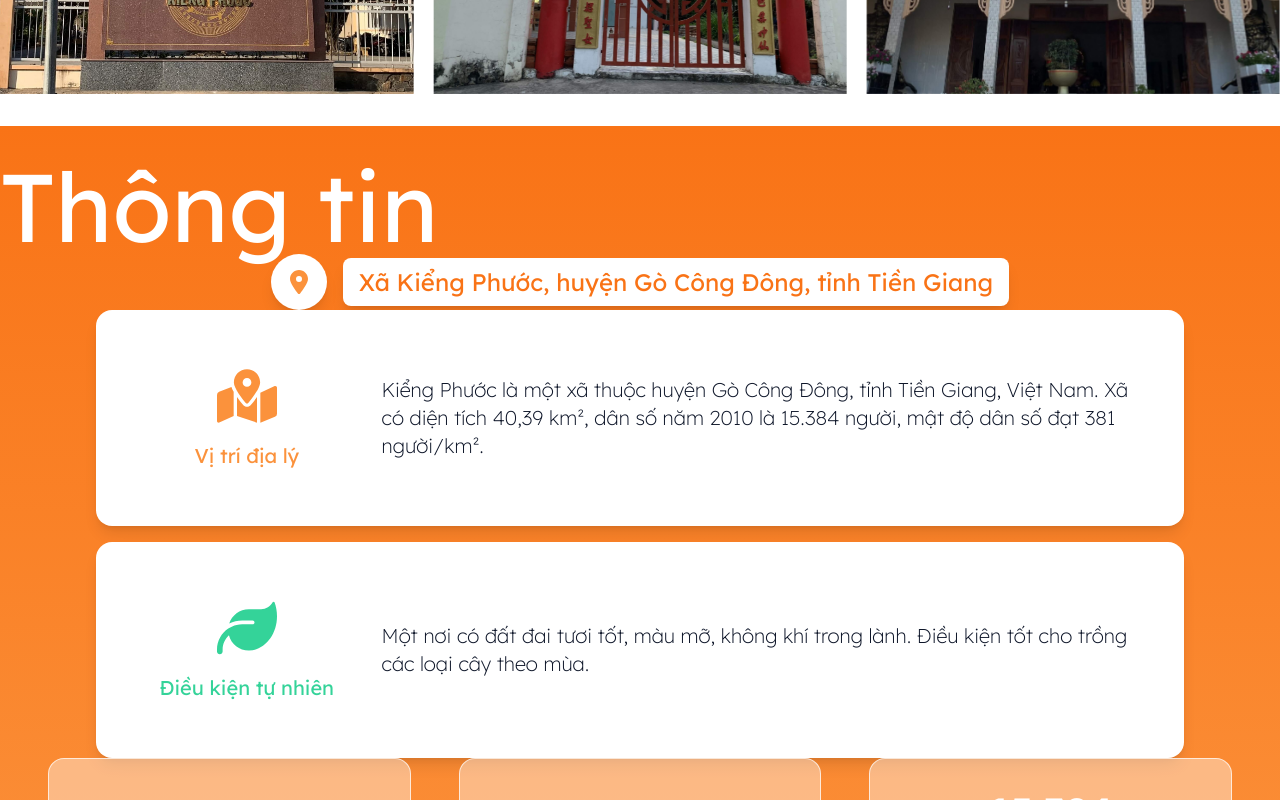
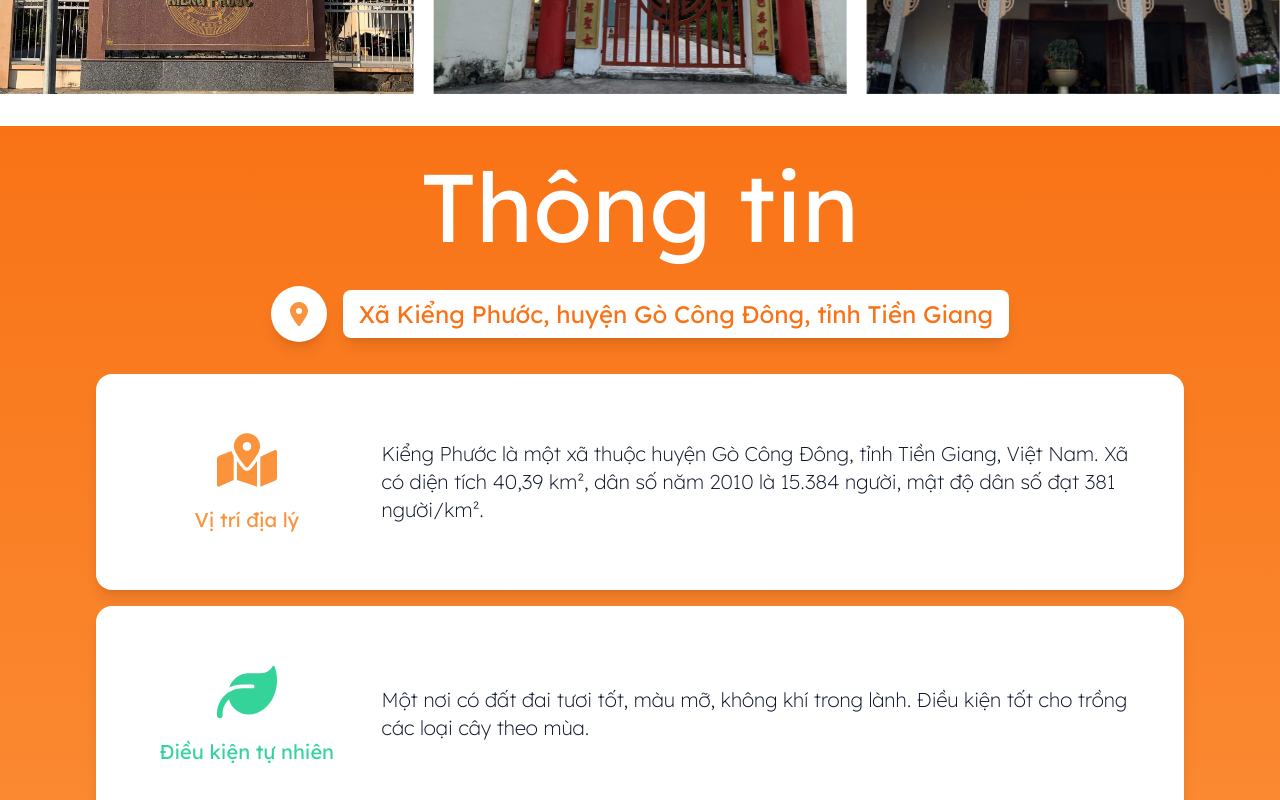
Before and after one commit to toantc1024/xtn2024, a Next.js app: page / in a window 1280 px wide. Shown: the part 760-1560 px from the top of the page. Built offline with nearby package versions, Linux system fonts and the light colour scheme; a web font is replaced by a local one.

Commit message:
Fix error typing

```diff
--- a/src/components/Hero/index.jsx
+++ b/src/components/Hero/index.jsx
@@ -44,13 +44,13 @@ const Hero = () => {
       <SectionWrapper
         info={{ id: "info" }}
         style={
-          "relative bg-gradient-to-b from-orange-500  to-orange-400 flex py-8 justify-center gap-4"
+          "relative bg-gradient-to-b from-orange-500  to-orange-400 flex py-8 justify-center gap-4 items-center"
         }
       >
-        <div classNae="w-full h-full flex flex-col gap-12 items-center justify-center z-[1]">
+        <div className="w-full h-full flex flex-col gap-8 items-center justify-center z-[1]">
           <h2 className="text-4xl md:text-8xl text-white">Thông tin</h2>
 
-          <div className="w-full flex justify-center items-center gap-4  px-8">
+          <div className="w-full flex justify-center items-center gap-4    px-8">
             <span className="text-xl md:text-2xl  text-orange-400 p-4 rounded-full bg-white shadow-lg">
               <FaLocationDot />
             </span>
```
